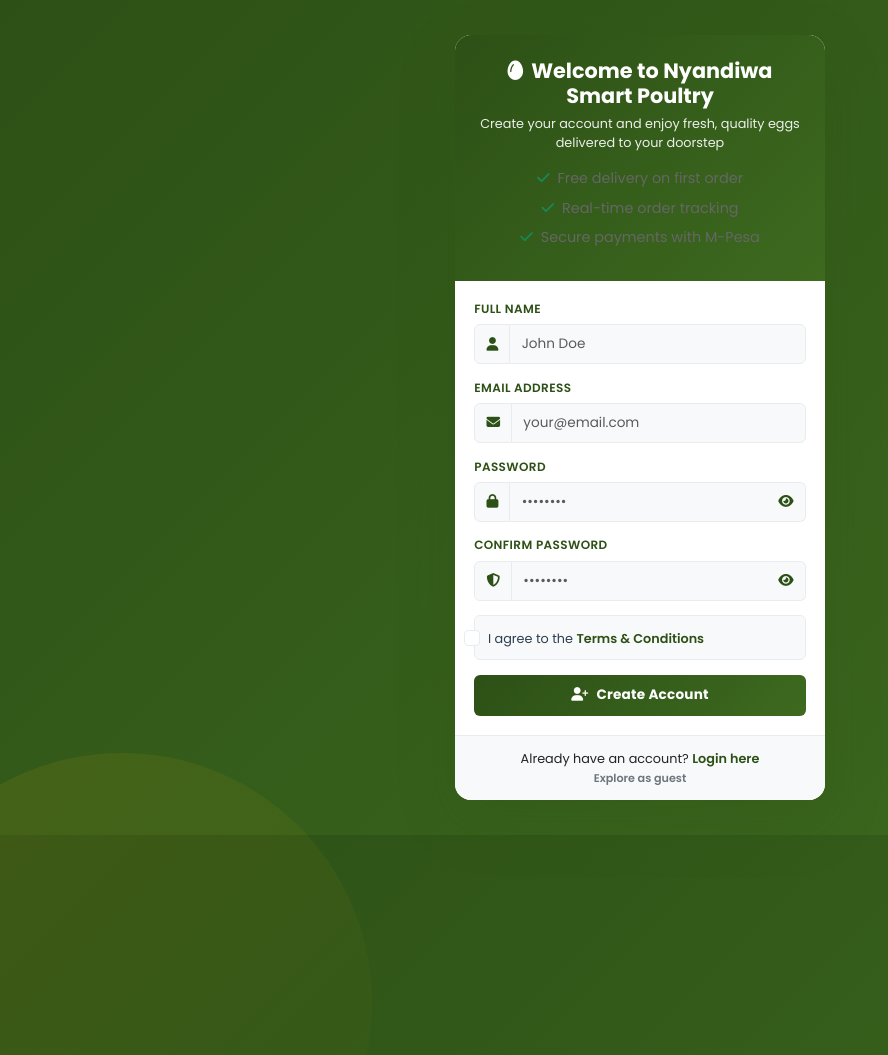
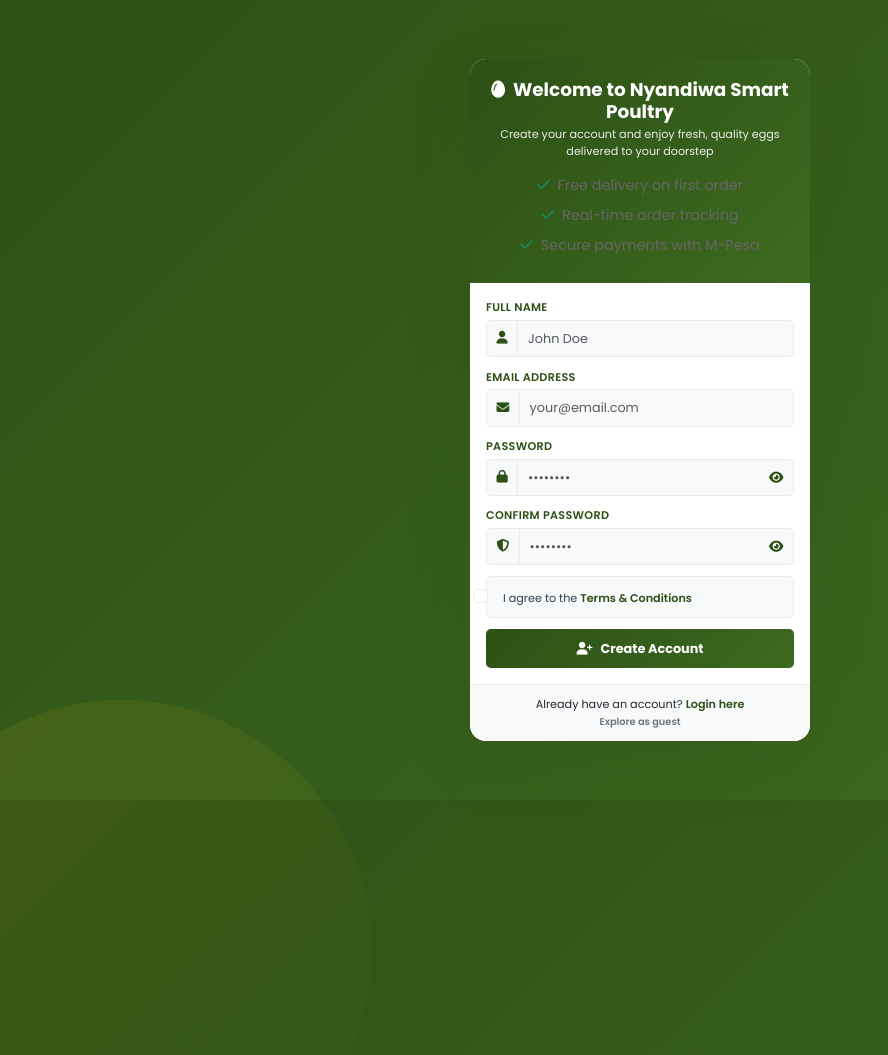
Before and after one commit to Samuelcheche/Chickfarm, a Django app: page / in a window 1280 px wide. Shown: the top 1055 px of the page, without its empty margins (0-888 px from the left). Run offline with Django 5.2, Linux system fonts and the light colour scheme.

Commit message:
new commit

```diff
--- a/chickapp/templates/register.html
+++ b/chickapp/templates/register.html
@@ -54,8 +54,8 @@
             position: relative;
             z-index: 1;
             width: 100%;
-            max-width: 400px;
-            padding: 15px;
+            max-width: 360px;
+            padding: 10px;
         }
 
         .register-card {
@@ -80,45 +80,45 @@
         .register-header {
             background: linear-gradient(135deg, #2d5016 0%, #3d6a1f 100%);
             color: white;
-            padding: 1.5rem 1.2rem;
+            padding: 1.2rem 1rem;
             text-align: center;
         }
 
         .register-header h3 {
             font-weight: 700;
-            font-size: 1.3rem;
-            margin-bottom: 0.3rem;
+            font-size: 1.15rem;
+            margin-bottom: 0.2rem;
         }
 
         .register-header p {
             opacity: 0.9;
-            font-size: 0.8rem;
-            margin-bottom: 0.6rem;
+            font-size: 0.7rem;
+            margin-bottom: 0;
         }
 
         .register-body {
-            padding: 1.2rem;
+            padding: 1rem;
         }
 
         .form-group {
-            margin-bottom: 0.9rem;
+            margin-bottom: 0.7rem;
         }
 
         .form-label {
             font-weight: 600;
             color: var(--farm-green);
-            font-size: 0.75rem;
+            font-size: 0.7rem;
             text-transform: uppercase;
-            letter-spacing: 0.4px;
-            margin-bottom: 0.4rem;
+            letter-spacing: 0.3px;
+            margin-bottom: 0.25rem;
             display: block;
         }
 
         .form-control {
-            border-radius: 6px;
-            border: 1.5px solid #e9ecef;
-            padding: 0.55rem 0.7rem;
-            font-size: 0.85rem;
+            border-radius: 5px;
+            border: 1px solid #e9ecef;
+            padding: 0.5rem 0.6rem;
+            font-size: 0.8rem;
             transition: all 0.3s ease;
             background: #f8f9fa;
         }
@@ -130,25 +130,25 @@
         }
 
         .input-group-text {
-            border-radius: 6px 0 0 6px;
+            border-radius: 5px 0 0 5px;
             background: #f8f9fa;
-            border: 1.5px solid #e9ecef;
+            border: 1px solid #e9ecef;
             color: var(--farm-green);
             font-weight: 600;
-            padding: 0.55rem 0.7rem;
-            font-size: 0.85rem;
+            padding: 0.5rem 0.6rem;
+            font-size: 0.8rem;
         }
 
         .toggle-password {
-            border-radius: 0 6px 6px 0;
+            border-radius: 0 5px 5px 0;
             background: #f8f9fa;
-            border: 1.5px solid #e9ecef;
+            border: 1px solid #e9ecef;
             border-left: none;
             color: var(--farm-green);
             transition: all 0.3s ease;
             cursor: pointer;
-            padding: 0.55rem 0.7rem;
-            font-size: 0.85rem;
+            padding: 0.5rem 0.6rem;
+            font-size: 0.8rem;
         }
 
         .toggle-password:hover {
@@ -156,11 +156,11 @@
         }
 
         .register-btn {
-            border-radius: 6px;
-            padding: 0.65rem;
+            border-radius: 5px;
+            padding: 0.6rem;
             font-weight: 700;
-            font-size: 0.85rem;
-            letter-spacing: 0.2px;
+            font-size: 0.8rem;
+            letter-spacing: 0px;
             background: linear-gradient(135deg, #2d5016, #3d6a1f);
             border: none;
             color: white;
@@ -195,10 +195,10 @@
 
         .register-footer {
             text-align: center;
-            padding: 0.8rem 1.2rem;
+            padding: 0.7rem 1rem;
             background: #f8f9fa;
             border-top: 1px solid #e9ecef;
-            font-size: 0.8rem;
+            font-size: 0.7rem;
         }
 
         .register-footer a {
@@ -214,12 +214,12 @@
         }
 
         .form-check {
-            padding: 0.6rem 0.8rem;
+            padding: 0.5rem 0.7rem;
             background: #f8f9fa;
-            border-radius: 6px;
-            border: 1.5px solid #e9ecef;
+            border-radius: 5px;
+            border: 1px solid #e9ecef;
             transition: all 0.3s ease;
-            margin-bottom: 0.8rem;
+            margin-bottom: 0.7rem;
         }
 
         .form-check:hover {
@@ -228,10 +228,10 @@
         }
 
         .form-check-input {
-            border: 1.5px solid #e9ecef;
+            border: 1px solid #e9ecef;
             border-radius: 3px;
-            width: 16px;
-            height: 16px;
+            width: 14px;
+            height: 14px;
             cursor: pointer;
             transition: all 0.3s ease;
         }
@@ -243,15 +243,16 @@
 
         .form-check-input:focus {
             border-color: var(--farm-green);
-            box-shadow: 0 0 0 0.25rem rgba(45, 80, 22, 0.1);
+            box-shadow: 0 0 0 0.2rem rgba(45, 80, 22, 0.08);
         }
 
         .form-check-label {
             cursor: pointer;
             margin-bottom: 0;
-            font-size: 0.8rem;
+            font-size: 0.7rem;
             color: #2c3e50;
             font-weight: 400;
+            margin-left: 0.3rem;
         }
             font-size: 0.95rem;
             color: #2c3e50;
```
Also changed, not shown: chickapp/templates/login.html (+39 -39 lines).
